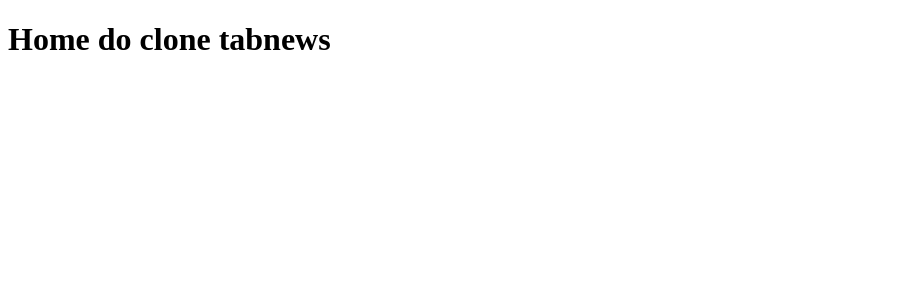
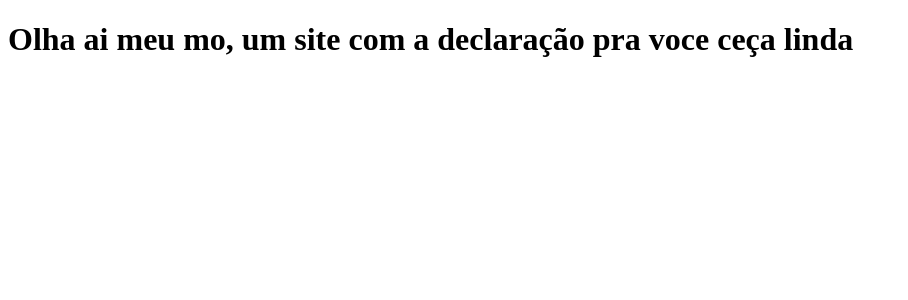
Before and after one commit to iuryss/clone-tabnews, a Next.js app: page / in a window 1280 px wide. Shown: the top 300 px of the page, without its empty margins (0-908 px from the left). Built offline with nearby package versions, Linux system fonts and the light colour scheme.

Commit message:
ajuste para reação

```diff
--- a/pages/index.js
+++ b/pages/index.js
@@ -1,5 +1,5 @@
 function Home() {
-  return <h1>Home do clone tabnews</h1>;
+  return <h1>Olha ai meu mo, um site com a declaração pra voce ceça linda</h1>;
 }
 
 export default Home;
```
